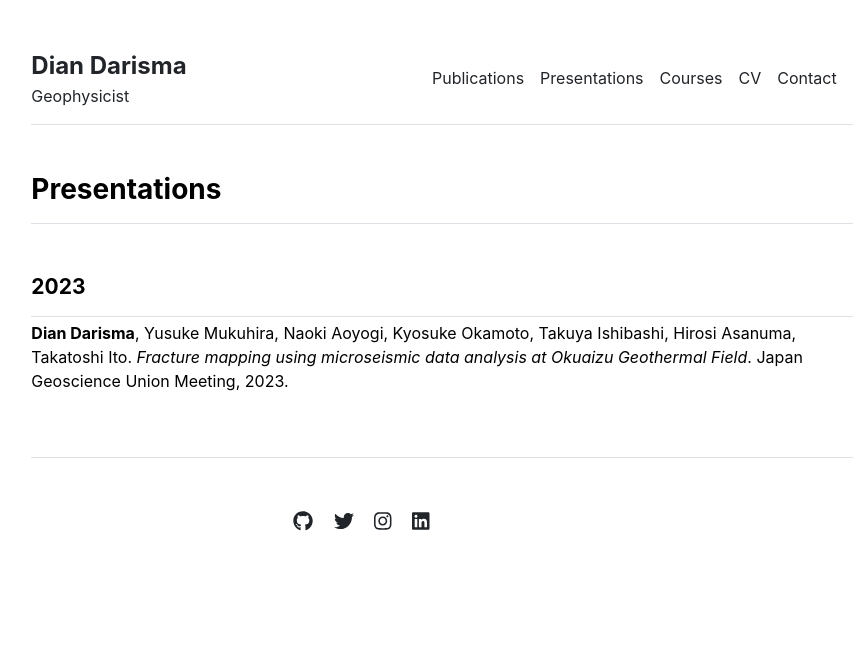
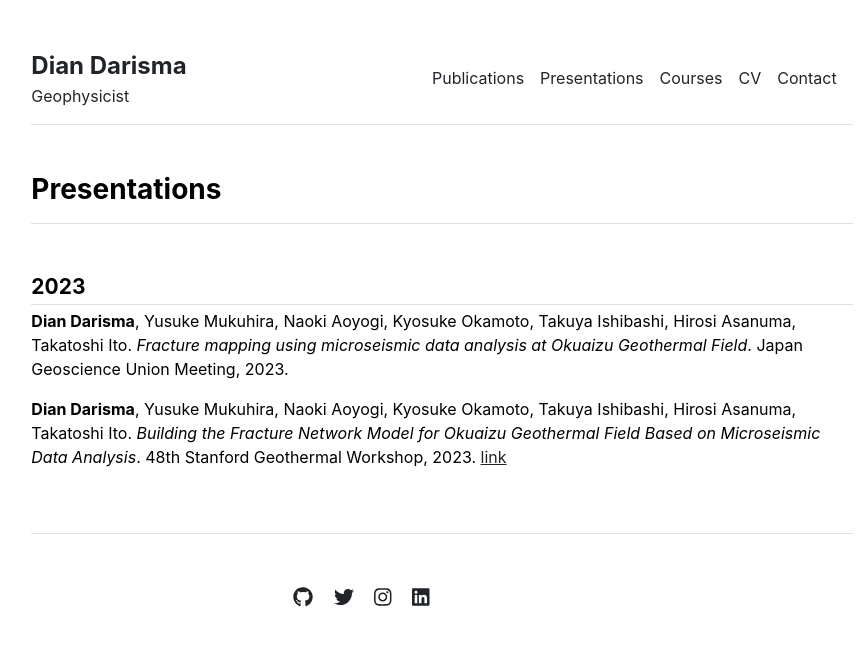
Before and after one commit to diandarisma/diandarisma.github.io, a Jekyll site: the page built from presentations.md, in a window 1280 px wide. Shown: the top 646 px of the page, without its empty margins (198-1066 px from the left). Built offline with Jekyll 4.4.1, drawn with Linux system fonts in a browser that asks for light colours.

Commit message:
Update presentations.html

```diff
--- a/_includes/presentations.html
+++ b/_includes/presentations.html
@@ -2,12 +2,20 @@
   <div>
     <h3 class="fw-bold border-bottom pb-3 mb-5">Presentations</h3>
     <div class="header-container">
-      <h4 class="fw-bold border-bottom pb-3 mb-1"><small>2023</small></h4>
+      <h4 class="fw-bold border-bottom pb-1 mb-1"><small>2023</small></h4>
     </div>
     <p>
       <strong>Dian Darisma</strong>, Yusuke Mukuhira, Naoki Aoyogi, Kyosuke Okamoto, Takuya Ishibashi, Hirosi Asanuma, Takatoshi Ito.
       <i>Fracture mapping using microseismic data analysis at Okuaizu Geothermal Field</i>.
       Japan Geoscience Union Meeting, 2023.
     </p>
+    <p>
+      <strong>Dian Darisma</strong>, Yusuke Mukuhira, Naoki Aoyogi, Kyosuke Okamoto, Takuya Ishibashi, Hirosi Asanuma, Takatoshi Ito.
+      <i>Building the Fracture Network Model for Okuaizu Geothermal Field Based on Microseismic Data Analysis</i>.
+      48th Stanford Geothermal Workshop, 2023.
+      <a href="https://pangea.stanford.edu/ERE/db/GeoConf/papers/SGW/2023/Darisma.pdf">
+        link
+      </a>
+    </p>
   </div>
 </div>
```
